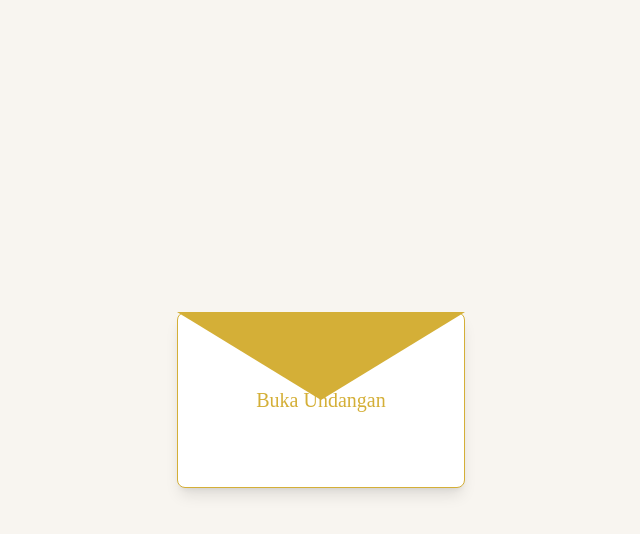
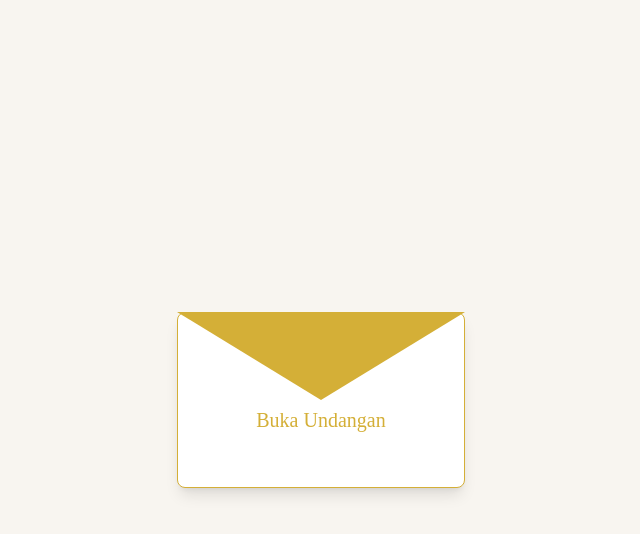
Before and after one commit to AgusDana1/wedding-invitation, a React (Vite) app: page / in a window 1280 px wide. Shown: the top 534 px of the page, without its empty margins (319-959 px from the left). Built offline with nearby package versions, Linux system fonts and the light colour scheme.

Commit message:
penambahan amplop logic

```diff
--- a/src/layouts/MainLayout.jsx
+++ b/src/layouts/MainLayout.jsx
@@ -82,7 +82,7 @@ export default function MainLayout({ children }) {
 
               {/* Text */}
               <div className="absolute inset-0 flex items-center justify-center">
-                <p className="text-gold font-wedding text-xl">
+                <p className="text-gold font-wedding text-xl mt-10">
                   Buka Undangan
                 </p>
               </div>
```
